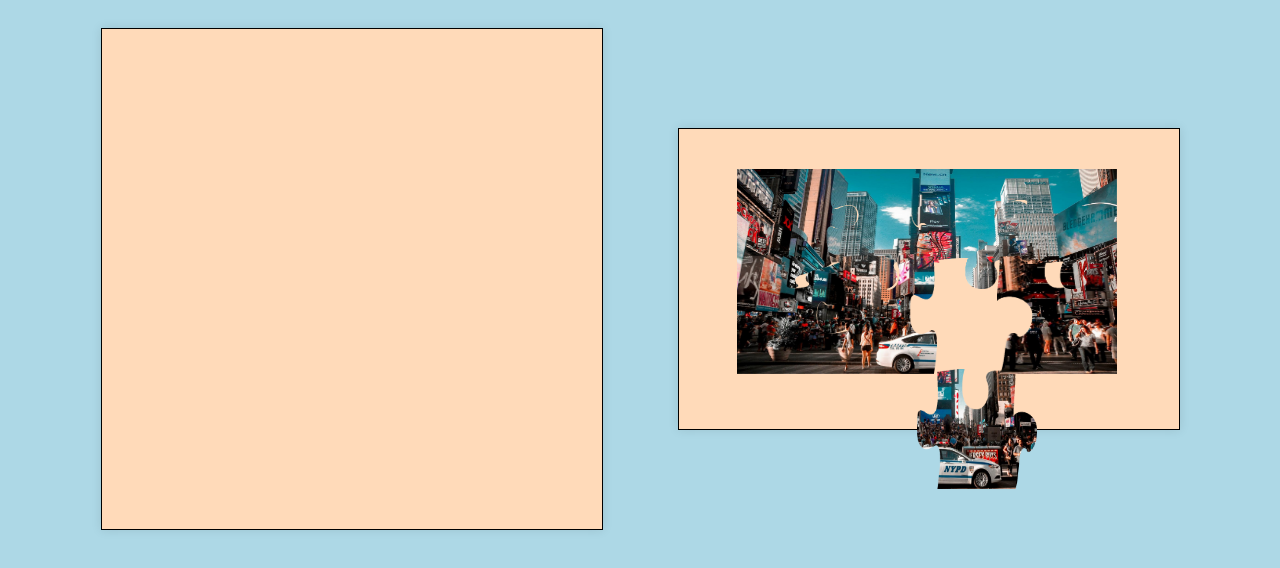
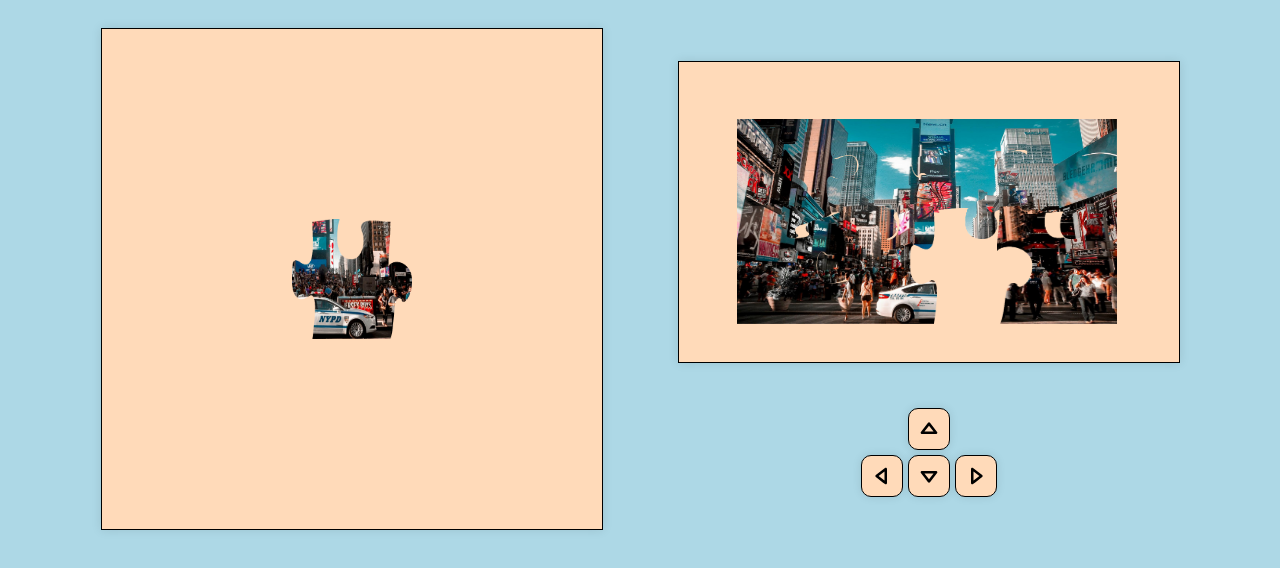
Before and after one commit to Farbubby/cop4020, a website: page JQuery/firstAssignmentPartOne.html in a window 1280 px wide. Drawn offline with nearby package versions, Linux system fonts and the light colour scheme.

Commit message:
added arrow control buttons

```diff
--- a/JQuery/firstAssignmentPartOne.html
+++ b/JQuery/firstAssignmentPartOne.html
@@ -10,7 +10,7 @@
     <link rel="stylesheet" href="styles.css" />
   </head>
   <body>
-    <div class="container">
+    <div class="container1">
       <div class="puzzle-box">
         <img id="piece1" class="shuffle" src="./pieces/Piece1.png" />
         <img id="piece2" class="shuffle" src="./pieces/Piece2.png" />
@@ -21,7 +21,65 @@
         <img id="piece7" class="shuffle" src="./pieces/Piece7.png" />
         <img id="piece8" class="shuffle" src="./pieces/Piece8.png" />
       </div>
-      <div class="board"></div>
+      <div class="container2">
+        <div class="board"></div>
+        <div class="container3">
+          <div class="button-square">
+            <svg
+              clip-rule="evenodd"
+              fill-rule="evenodd"
+              stroke-linejoin="round"
+              stroke-miterlimit="2"
+              viewBox="0 0 24 24"
+              xmlns="http://www.w3.org/2000/svg">
+              <path
+                d="m16.843 13.789c.108.141.157.3.157.456 0 .389-.306.755-.749.755h-8.501c-.445 0-.75-.367-.75-.755 0-.157.05-.316.159-.457 1.203-1.554 3.252-4.199 4.258-5.498.142-.184.36-.29.592-.29.23 0 .449.107.591.291zm-7.564-.289h5.446l-2.718-3.522z"
+                fill-rule="nonzero" />
+            </svg>
+          </div>
+          <div class="container4">
+            <div class="button-square">
+              <svg
+                clip-rule="evenodd"
+                fill-rule="evenodd"
+                stroke-linejoin="round"
+                stroke-miterlimit="2"
+                viewBox="0 0 24 24"
+                xmlns="http://www.w3.org/2000/svg">
+                <path
+                  d="m13.789 7.155c.141-.108.3-.157.456-.157.389 0 .755.306.755.749v8.501c0 .445-.367.75-.755.75-.157 0-.316-.05-.457-.159-1.554-1.203-4.199-3.252-5.498-4.258-.184-.142-.29-.36-.29-.592 0-.23.107-.449.291-.591zm-.289 7.563v-5.446l-3.522 2.719z"
+                  fill-rule="nonzero" />
+              </svg>
+            </div>
+            <div class="button-square">
+              <svg
+                clip-rule="evenodd"
+                fill-rule="evenodd"
+                stroke-linejoin="round"
+                stroke-miterlimit="2"
+                viewBox="0 0 24 24"
+                xmlns="http://www.w3.org/2000/svg">
+                <path
+                  d="m16.843 10.211c.108-.141.157-.3.157-.456 0-.389-.306-.755-.749-.755h-8.501c-.445 0-.75.367-.75.755 0 .157.05.316.159.457 1.203 1.554 3.252 4.199 4.258 5.498.142.184.36.29.592.29.23 0 .449-.107.591-.291zm-7.564.289h5.446l-2.718 3.522z"
+                  fill-rule="nonzero" />
+              </svg>
+            </div>
+            <div class="button-square">
+              <svg
+                clip-rule="evenodd"
+                fill-rule="evenodd"
+                stroke-linejoin="round"
+                stroke-miterlimit="2"
+                viewBox="0 0 24 24"
+                xmlns="http://www.w3.org/2000/svg">
+                <path
+                  d="m10.211 7.155c-.141-.108-.3-.157-.456-.157-.389 0-.755.306-.755.749v8.501c0 .445.367.75.755.75.157 0 .316-.05.457-.159 1.554-1.203 4.199-3.252 5.498-4.258.184-.142.29-.36.29-.592 0-.23-.107-.449-.291-.591zm.289 7.563v-5.446l3.522 2.719z"
+                  fill-rule="nonzero" />
+              </svg>
+            </div>
+          </div>
+        </div>
+      </div>
     </div>
   </body>
 </html>
--- a/JQuery/styles.css
+++ b/JQuery/styles.css
@@ -20,12 +20,49 @@
   box-shadow: 0 0 10px 0 rgba(0, 0, 0, 0.1);
 }
 
-.container {
+.container1 {
   display: flex;
   flex-direction: row;
   gap: 75px;
   justify-content: center;
   align-items: center;
+}
+
+.container2 {
+  display: flex;
+  flex-direction: column;
+  gap: 45px;
+  justify-content: center;
+  align-items: center;
+}
+
+.container3 {
+  display: flex;
+  flex-direction: column;
+  gap: 5px;
+  justify-content: center;
+  align-items: center;
+}
+
+.container4 {
+  display: flex;
+  flex-direction: row;
+  gap: 5px;
+  justify-content: center;
+  align-items: center;
+}
+
+.button-square {
+  width: 40px;
+  height: 40px;
+  background-color: peachpuff;
+  border: 1px solid black;
+  box-shadow: 0 0 10px 0 rgba(0, 0, 0, 0.1);
+  border-radius: 10px;
+  display: flex;
+  justify-content: center;
+  align-items: center;
+  cursor: pointer;
 }
 
 .shuffle {
@@ -34,35 +71,31 @@
 }
 
 .transition-1 {
-  transform: translate(530px, -50px);
+  transform: translate(530px, -100px);
 } /* DONE */
 
 .transition-2 {
-  transform: translate(445px, -50px);
+  transform: translate(445px, -100px);
 } /* DONE */
 
-.transition-3 {
-  transform: translate(625px, 150px);
-}
-
 .transition-4 {
-  transform: translate(620px, -50px);
+  transform: translate(620px, -100px);
 } /* DONE */
 
 .transition-5 {
-  transform: translate(705px, 35px);
+  transform: translate(705px, -15px);
 } /* DONE */
 
 .transition-6 {
-  transform: translate(705px, -50px);
+  transform: translate(705px, -100px);
 } /* DONE */
 
 .transition-7 {
-  transform: translate(445px, 35px);
+  transform: translate(445px, -15px);
 } /* DONE */
 
 .transition-8 {
-  transform: translate(525px, 35px);
+  transform: translate(525px, -15px);
 } /* DONE */
 
 img {
```
Also changed, not shown: JQuery/firstAssignmentPartTwo.html (+1 -1 lines).
